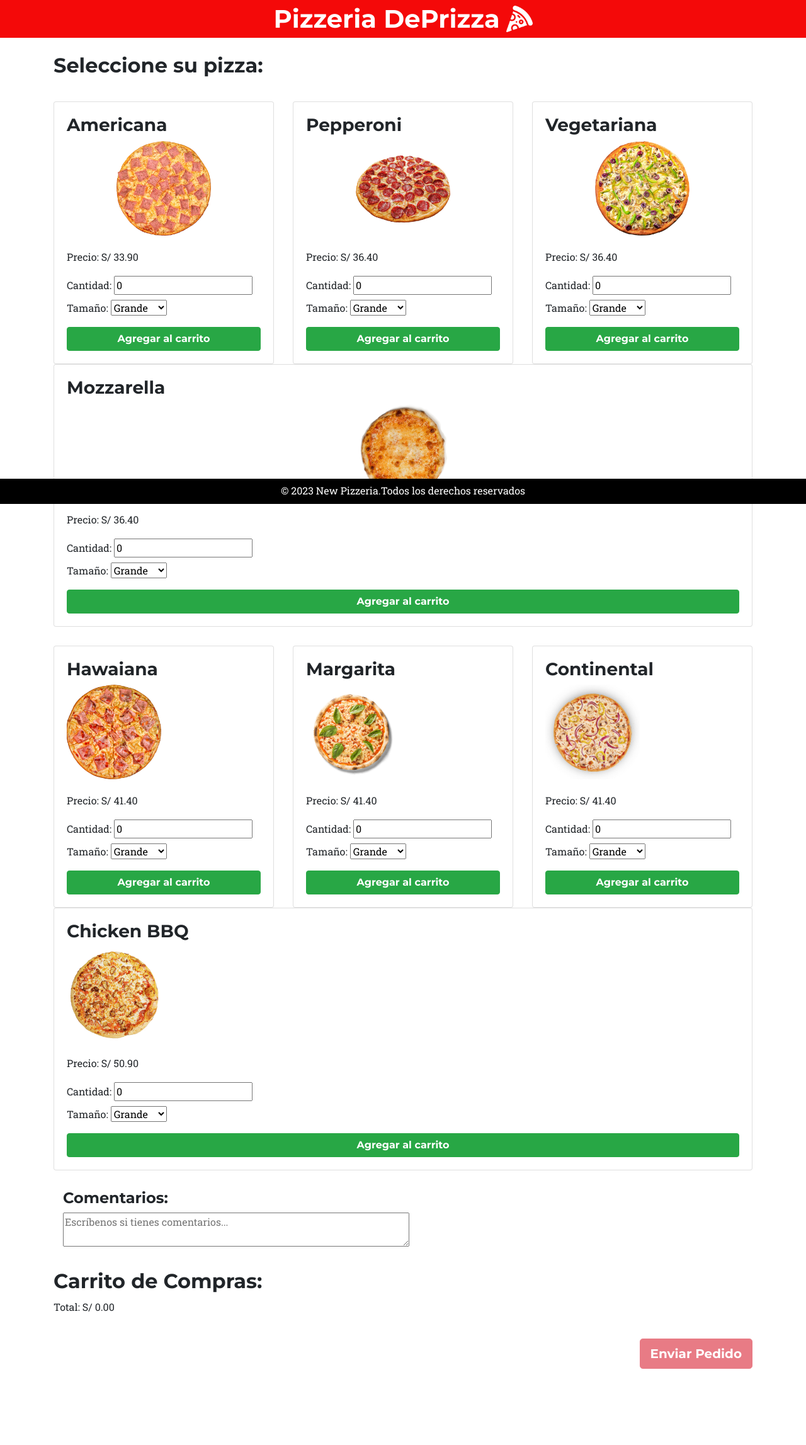
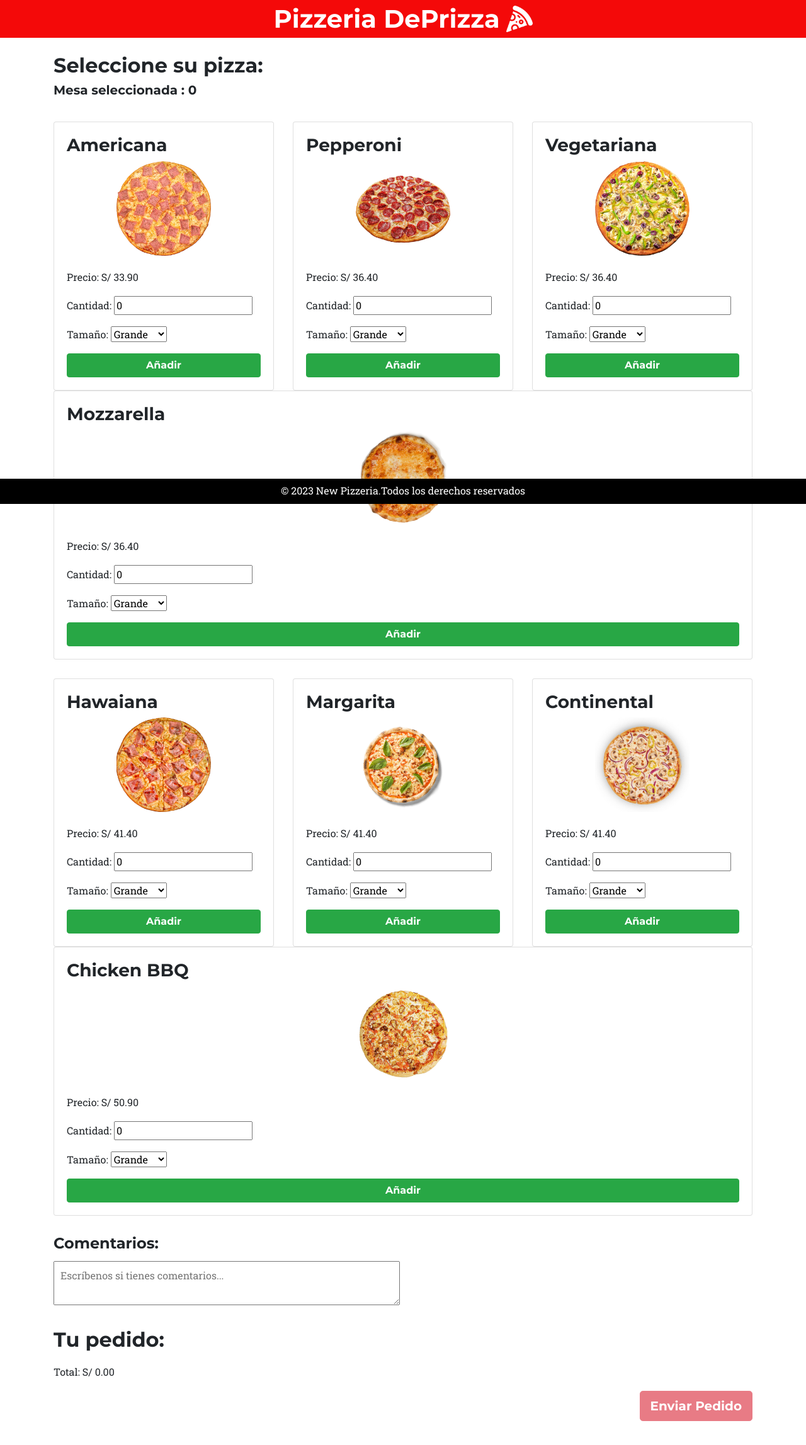
Before and after one commit to u201215972/dweb, an Angular app: page /order in a window 1280 px wide. Shown: the top 2294 px of the page at 63% size. Built offline with nearby package versions, Linux system fonts and the light colour scheme; a web font is replaced by a local one.

Commit message:
ajustes diseño

```diff
--- a/src/app/pages/order-state/order-state.component.css
+++ b/src/app/pages/order-state/order-state.component.css
@@ -113,6 +113,18 @@ body {
     margin-right: 15px;
 }
 
+.icon-cooking {
+    width: 60px;
+    height: 60px;
+    margin-right: 15px;
+    animation: cooking 1s infinite;
+}
+
+@keyframes cooking {
+    0% { transform: rotate(0deg); }
+    100% { transform: rotate(45deg); }
+}
+
 .icon-content {
     padding-bottom: 20px;
 }
--- a/src/app/pages/order-state/order-state.component.html
+++ b/src/app/pages/order-state/order-state.component.html
@@ -6,7 +6,7 @@
             </div>
             <div class="d-flex flex-column text-sm-right">
                 <p class="mb-0">Entrega estimada : <span> 🕘 9:00 pm </span></p>
-                <p>USPS <span class="font-weight-bold">234094567242423422898</span></p>
+                <!-- <p>USPS <span class="font-weight-bold">234094567242423422898</span></p> -->
             </div>
         </div>
 
@@ -30,7 +30,7 @@
                 </div>
             </div>
             <div class="row d-flex icon-content">
-                <img class="icon" src="assets/img/icons/cooking.png">
+                <img class="icon-cooking" src="assets/img/icons/cooking.png">
                 <div class="d-flex flex-column">
                     <p class="font-weight-bold">Preparando<br>Pizzas</p>
                 </div>
--- a/src/app/pages/order/order.component.html
+++ b/src/app/pages/order/order.component.html
@@ -3,6 +3,7 @@
 <div class="container">
 
     <h2 style="padding-top: 25px;">Seleccione su pizza:</h2>
+    <h5> Mesa seleccionada : {{numberTableSelected}}  </h5>
 
     <div class="row align-items-start" style="padding-top: 30px; padding-bottom: 30px;">
         <div class="col" *ngFor="let pizza of kitchen.classic">
@@ -11,7 +12,7 @@
             <h3>{{ pizza.name }}</h3>
             <img [src] ="pizza.imagen" class="imagenPizza" style="align-self: center;" >
             <p>Precio: S/ {{ pizza.price | number : '1.2-2' }}</p>
-            <label>Cantidad: <input type="number" [(ngModel)]="pizza.amount"></label>
+            <label style="padding-bottom: 10px;" >Cantidad: <input type="number" [(ngModel)]="pizza.amount"></label>
             <label>Tamaño:
 
               <select [(ngModel)]="pizza.size" (change)="updatedPrice(pizza)">
@@ -22,7 +23,7 @@
               </select>
 
             </label>
-            <button type="button" class="btn btn-success" style="margin-top: 10px" (click)="addToCart(pizza)">Agregar al carrito</button>
+            <button type="button" class="btn btn-success" style="margin-top: 10px" (click)="addToCart(pizza)">Añadir</button>
 
           </div>
           </div>
@@ -34,9 +35,9 @@
           <div  class="card" style="padding: 20px;">
 
             <h3>{{ pizza.name }}</h3>
-            <img [src] ="pizza.imagen" class="imagenPizza" >
+            <img [src] ="pizza.imagen" class="imagenPizza" style="align-self: center;" >
             <p>Precio: S/ {{  pizza.price | number : '1.2-2' }}</p>
-            <label>Cantidad: <input type="number" [(ngModel)]="pizza.amount"></label>
+            <label style="padding-bottom: 10px;" >Cantidad: <input type="number" [(ngModel)]="pizza.amount"></label>
             <label>Tamaño:
               <select [(ngModel)]="pizza.size" (change)="updatedPrice(pizza)">
                 <option value="Personal">Personal</option>
@@ -45,28 +46,33 @@
                 <option value="Familiar">Familiar</option>
               </select>
             </label>
-            <button type="button" class="btn btn-success" style="margin-top: 10px;" (click)="addToCart(pizza)">Agregar al carrito</button>
+            <button type="button" class="btn btn-success" style="margin-top: 10px;" (click)="addToCart(pizza)">Añadir</button>
 
           </div>
 
           </div>
     </div>
 
-    <div class="col" style="padding-bottom: 30px;padding-top: 30px;" >
-        <h4>Comentarios:</h4>
-        <textarea style="width: 550px;" [(ngModel)] = "comments" placeholder="Escríbenos si tienes comentarios..."></textarea>
+    <div style="padding-bottom: 30px;padding-top: 30px;" >
+        <h4 style="padding-bottom: 5px;">Comentarios:</h4>
+        <textarea style="width: 550px; padding: 10px;" [(ngModel)] = "comments" placeholder="Escríbenos si tienes comentarios..."></textarea>
     </div>
 
 
-    <h2>Carrito de Compras:</h2>
+    <h2>Tu pedido:</h2>
+
+    <hr *ngIf="shoppingCart.length > 0">
 
     <div *ngFor="let pizza of shoppingCart" >
       {{ pizza.name }} - Cantidad: {{ pizza.amount }} - Tamaño: {{ pizza.size }}
     </div>
-    <p style="padding-bottom: 20px;"  >Total: S/ {{ calculateTotal() | number : '1.2-2' }}</p>
+
+    <hr *ngIf="shoppingCart.length > 0">
+
+    <p style="padding-top: 10px;">Total: S/ {{ calculateTotal() | number : '1.2-2' }}</p>
 
     <div class="text-sm-right">
-      <button class="btn btn-danger btn-lg" (click)="sendOrder()" [disabled]="!disabledSendOrder()" >Enviar Pedido</button>
+      <button class="btn btn-danger btn-lg" (click)="sendOrder()" [disabled]="!disabledSendOrder()">Enviar Pedido</button>
     </div>
 
 
--- a/src/app/pages/order/order.component.ts
+++ b/src/app/pages/order/order.component.ts
@@ -1,7 +1,8 @@
 import { Component } from '@angular/core';
-import { NavigationExtras, Router } from '@angular/router';
+import { ActivatedRoute, NavigationExtras, Router } from '@angular/router';
 import { Kitchen } from 'src/app/models/kitchen';
 import { Pizza } from 'src/app/models/pizza.model';
+import { Table } from 'src/app/models/table';
 
 @Component({
   selector: 'app-order',
@@ -15,16 +16,23 @@ export class OrderComponent {
   kitchen = new Kitchen();
   comments? : string;
   showLoadingSpinner : boolean = false;
+  numberTableSelected : number = 0;
 
-  constructor(private router: Router) {}
+  constructor(private router: Router,private route: ActivatedRoute) {}
+
+  ngOnInit() {
+    this.numberTableSelected = Number.parseInt(this.route.snapshot.queryParamMap.get('numeroMesa') ?? '0') ;
+  }
 
   addToCart(pizza: Pizza) : void {
 
-    if (pizza.amount != 0) {
+    if (pizza.amount > 0) {
       this.shoppingCart.push(pizza);
     }
 
   }
+
+
 
   calculateTotal() : number {
     return this.shoppingCart.reduce((total, pizza) => total + pizza.price * pizza.amount, 0);
--- a/src/app/pages/table-selection/table-selection.component.ts
+++ b/src/app/pages/table-selection/table-selection.component.ts
@@ -1,5 +1,5 @@
 import { Component } from '@angular/core';
-import { Router } from '@angular/router';
+import { NavigationExtras, Router } from '@angular/router';
 import { Restaurant } from 'src/app/models/restaurant';
 import { Table } from 'src/app/models/table';
 
@@ -47,7 +47,18 @@ export class TableSelectionComponent {
   }
 
   navigateToOrder() : void  {
-    this.router.navigate(['/order']);
+
+    const mesaSeleccionada = this.restaurant.tables.find(table => table.selected);
+
+    const queryParams: any = {};
+    queryParams.numeroMesa = mesaSeleccionada!.number;
+
+    const navigationExtras: NavigationExtras = {
+      queryParams
+    };
+
+    this.router.navigate(['/order'],navigationExtras);
+
   }
 
 
```
